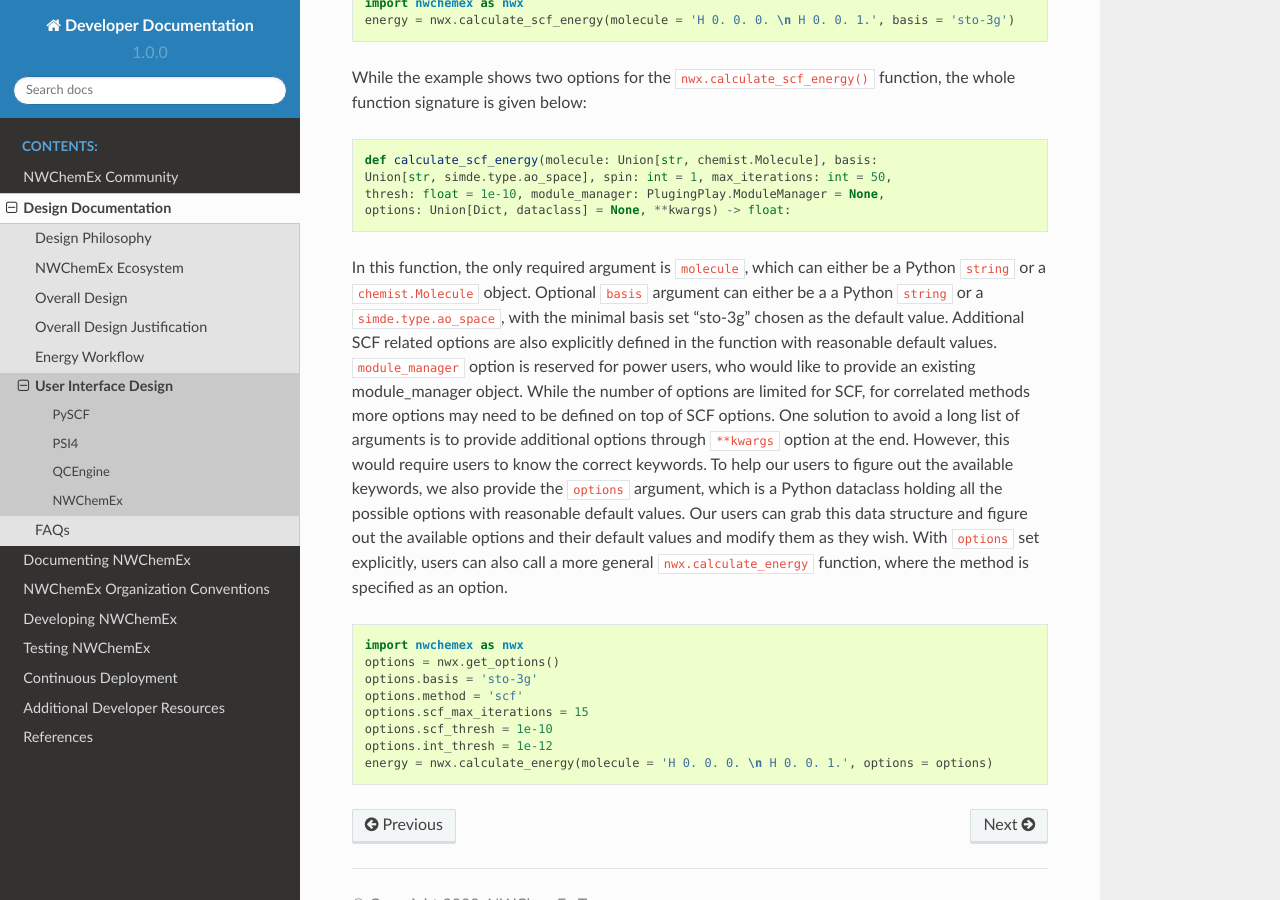
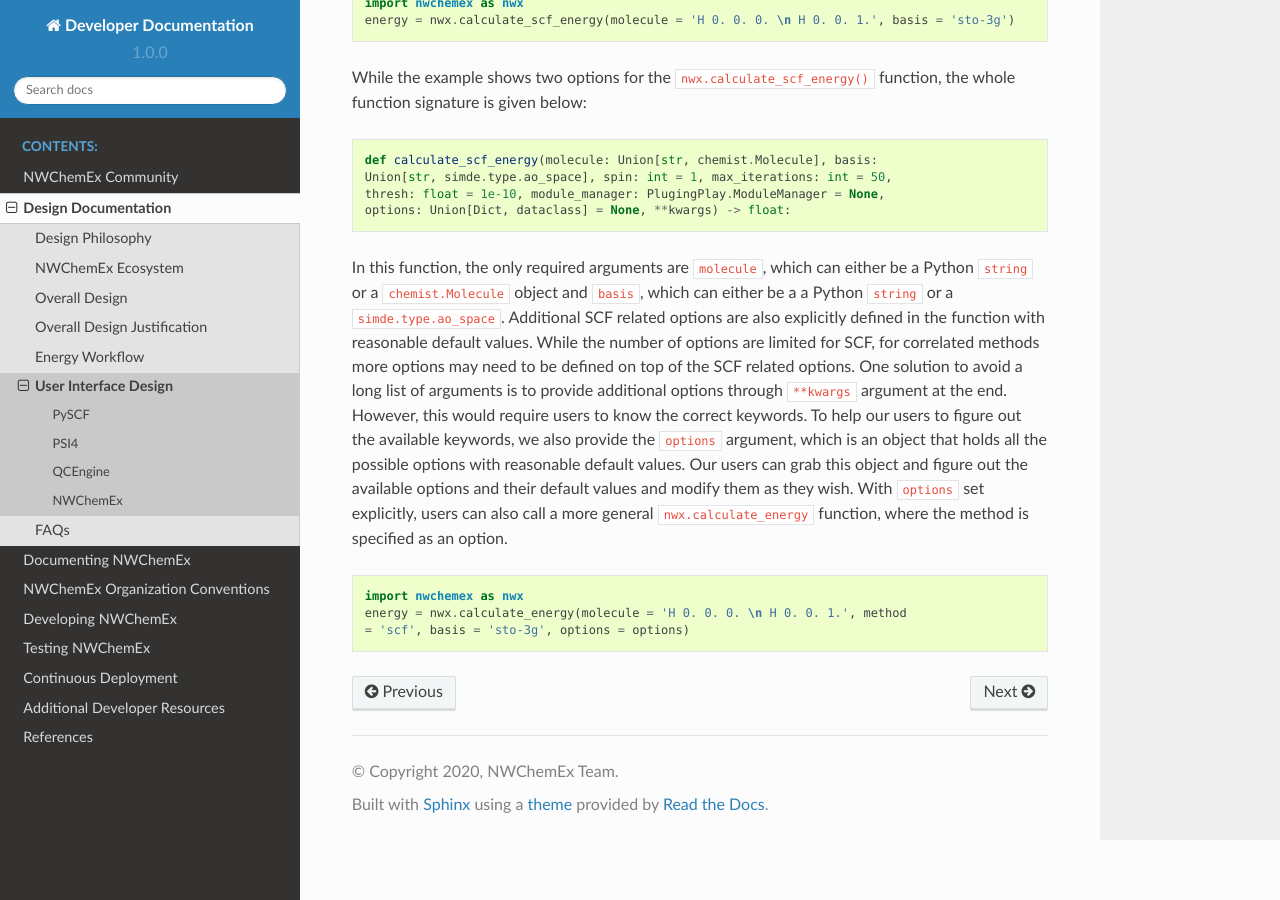
Before and after one commit to NWChemEx/.github, a Sphinx documentation site: the page built from docs/source/design/ui_design.rst, in a window 1280 px wide and 900 px high, scrolled down 2154 px. Built offline with Sphinx 7.4.7 and the Read the Docs theme 2.0.0, drawn with Linux system fonts in a browser that asks for light colours.

Commit message:
Make basis a required argument and remove options attributes for now

```diff
--- a/docs/source/design/ui_design.rst
+++ b/docs/source/design/ui_design.rst
@@ -120,32 +120,24 @@ function, the whole function signature is given below:
     thresh: float = 1e-10, module_manager: PlugingPlay.ModuleManager = None,
     options: Union[Dict, dataclass] = None, **kwargs) -> float:
 
-In this function, the only required argument is ``molecule``, which can either
-be a Python ``string`` or a ``chemist.Molecule`` object. Optional ``basis``
-argument can either be a a Python ``string`` or a ``simde.type.ao_space``, with
-the minimal basis set "sto-3g" chosen as the default value. Additional SCF
+In this function, the only required arguments are ``molecule``, which can either
+be a Python ``string`` or a ``chemist.Molecule`` object and ``basis``, which can
+either be a a Python ``string`` or a ``simde.type.ao_space``. Additional SCF
 related options are also explicitly defined in the function with reasonable
-default values. ``module_manager`` option is reserved for power users, who would
-like to provide an existing module_manager object. While the number of options are
-limited for SCF, for correlated methods more options may need to be defined on
-top of SCF options. One solution to avoid a long list of arguments is to provide
-additional options through ``**kwargs`` option at the end. However, this would
-require users to know the correct keywords. To help our users to figure out the
-available keywords, we also provide the ``options`` argument, which is a Python
-dataclass holding all the possible options with reasonable default values. Our
-users can grab this data structure and figure out the available options and
-their default values and modify them as they wish. With ``options`` set
-explicitly, users can also call a more general ``nwx.calculate_energy``
+default values. While the number of options are limited for SCF, for correlated methods more options may need to be defined
+on top of the SCF related options. One solution to avoid a long list of arguments is to
+provide additional options through ``**kwargs`` argument at the end. However, this
+would require users to know the correct keywords. To help our users to figure
+out the available keywords, we also provide the ``options`` argument, which is
+an object that holds all the possible options with reasonable default
+values. Our users can grab this object and figure out the available
+options and their default values and modify them as they wish. With ``options``
+set explicitly, users can also call a more general ``nwx.calculate_energy``
 function, where the method is specified as an option.
 
 
 .. code-block:: python
 
     import nwchemex as nwx
-    options = nwx.get_options()
-    options.basis = 'sto-3g'
-    options.method = 'scf'
-    options.scf_max_iterations = 15
-    options.scf_thresh = 1e-10
-    options.int_thresh = 1e-12
-    energy = nwx.calculate_energy(molecule = 'H 0. 0. 0. \n H 0. 0. 1.', options = options)
+    energy = nwx.calculate_energy(molecule = 'H 0. 0. 0. \n H 0. 0. 1.', method
+    = 'scf', basis = 'sto-3g', options = options)
```
